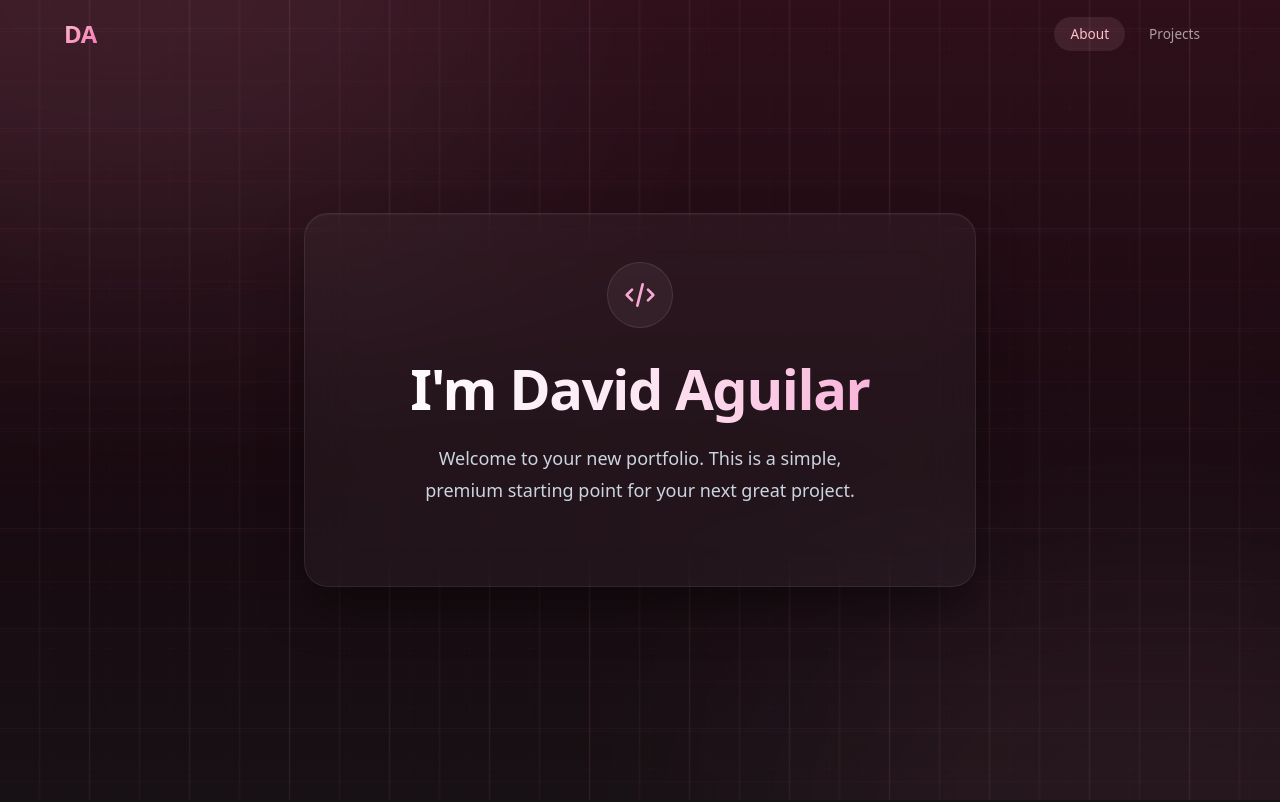
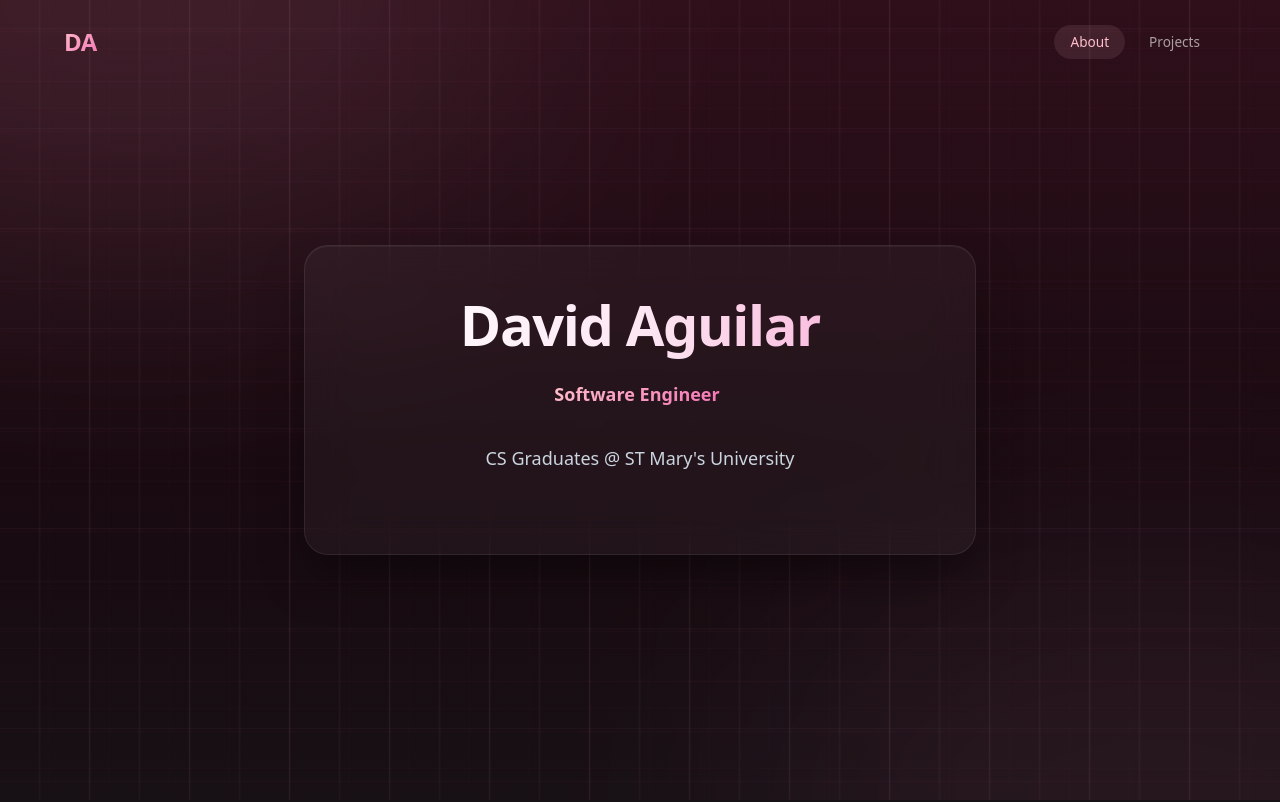
Before and after one commit to Daguilar2021/DevFolio, an Angular app in the folder web-app/: page / in a window 1280 px wide. Shown: the top 802 px of the page. Built offline with nearby package versions, Linux system fonts and the light colour scheme.

Commit message:
UPdated/Fixed Navbar and added typing effect

```diff
--- a/web-app/src/app/app.css
+++ b/web-app/src/app/app.css
@@ -132,7 +132,7 @@
     0 25px 50px -12px rgba(0, 0, 0, 0.5),
     inset 0 1px 0 rgba(255, 255, 255, 0.05);
   max-width: 42rem;
-  width: 100%;
+  width: calc(100% - 2rem);
   margin: 0 1rem;
   text-align: center;
   transition: transform 0.5s ease, background 0.5s ease;
@@ -177,7 +177,9 @@
   line-height: 1.75;
 }
 
+.hero-subtitle animation {
 
+}
 
 /* ===== PROJECTS SECTION ===== */
 .projects-section {
--- a/web-app/src/app/app.html
+++ b/web-app/src/app/app.html
@@ -1,4 +1,5 @@
 <app-navbar></app-navbar>
+
 
 <!-- ===== HERO SECTION ===== -->
 <section class="hero-section" id="hero">
@@ -7,17 +8,15 @@
 
   <!-- Hero content card -->
   <div class="hero-content">
-    <div class="hero-icon-wrapper">
-      <svg xmlns="http://www.w3.org/2000/svg" class="hero-icon" fill="none" viewBox="0 0 24 24" stroke="currentColor"
-        stroke-width="2">
-        <path stroke-linecap="round" stroke-linejoin="round" d="M10 20l4-16m4 4l4 4-4 4M6 16l-4-4 4-4" />
-      </svg>
-    </div>
 
-    <h1 class="hero-title">I'm David Aguilar</h1>
+    <h1 class="hero-title">David Aguilar</h1>
 
     <p class="hero-subtitle">
-      Welcome to your new portfolio. This is a simple, premium starting point for your next great project.
+      <app-TypingEffect></app-TypingEffect>
+    </p>
+
+    <p class="hero-subtitle">
+      CS Graduates @ ST Mary's University
     </p>
 
   </div>
--- a/web-app/src/app/app.ts
+++ b/web-app/src/app/app.ts
@@ -1,10 +1,12 @@
 import { Component, signal, AfterViewInit, OnDestroy, ElementRef, inject } from '@angular/core';
 import { RouterOutlet } from '@angular/router';
-import { Navbar } from '../components/navbar';
+import { Navbar } from '../components/navbar/navbar';
+import { TypingEffect } from '../components/TypingEffect/TypingEffect';
+
 
 @Component({
   selector: 'app-root',
-  imports: [RouterOutlet, Navbar],
+  imports: [RouterOutlet, Navbar, TypingEffect],
   templateUrl: './app.html',
   styleUrl: './app.css',
 })
--- /dev/null
+++ b/web-app/src/components/TypingEffect/TypingEffect.css
@@ -0,0 +1,28 @@
+:host {
+  display: inline-flex;
+  align-items: center;
+  justify-content: center;
+}
+
+.typing-text {
+  font-weight: 600;
+  color: #ffc0cb; /* fallback */
+  background: linear-gradient(135deg, #ffc0cb, #f472b6);
+  -webkit-background-clip: text;
+  background-clip: text;
+  -webkit-text-fill-color: transparent;
+}
+
+.cursor {
+  display: inline-block;
+  width: 2px;
+  height: 1.1em;
+  background-color: #f472b6;
+  margin-left: 4px;
+  animation: blink 1s step-end infinite;
+}
+
+@keyframes blink {
+  0%, 100% { opacity: 1; }
+  50% { opacity: 0; }
+}
--- /dev/null
+++ b/web-app/src/components/TypingEffect/TypingEffect.html
@@ -0,0 +1 @@
+<span class="typing-text">{{ displayedTitle() }}</span><span class="cursor"></span>
--- /dev/null
+++ b/web-app/src/components/TypingEffect/TypingEffect.ts
@@ -0,0 +1,53 @@
+import { Component, OnInit, signal } from '@angular/core';
+
+@Component({
+    selector: 'app-TypingEffect',
+    templateUrl: './TypingEffect.html',
+    styleUrl: './TypingEffect.css',
+})
+export class TypingEffect implements OnInit {
+    titles = [
+        'GIS Developer',
+        'Software Engineer',
+        'AI/ML Enthusiast'
+    ];
+    currentTitleIndex = 0;
+
+    // Use an Angular Signal to ensure the UI updates instantly on every character
+    displayedTitle = signal('');
+
+    typingSpeed = 80; // ms per character
+    deletingSpeed = 40; // ms per character
+    pauseDuration = 2000; // ms to pause on full title
+
+    private isDeleting = false;
+
+    ngOnInit(): void {
+        this.startTypingEffect();
+    }
+
+    startTypingEffect() {
+        const currentTitle = this.titles[this.currentTitleIndex];
+        const currentText = this.displayedTitle();
+
+        if (this.isDeleting) {
+            this.displayedTitle.set(currentTitle.substring(0, currentText.length - 1));
+        } else {
+            this.displayedTitle.set(currentTitle.substring(0, currentText.length + 1));
+        }
+
+        let typeSpeed = this.isDeleting ? this.deletingSpeed : this.typingSpeed;
+        const newText = this.displayedTitle();
+
+        if (!this.isDeleting && newText === currentTitle) {
+            typeSpeed = this.pauseDuration;
+            this.isDeleting = true;
+        } else if (this.isDeleting && newText === '') {
+            this.isDeleting = false;
+            this.currentTitleIndex = (this.currentTitleIndex + 1) % this.titles.length;
+            typeSpeed = 500; // brief pause before typing next word
+        }
+
+        setTimeout(() => this.startTypingEffect(), typeSpeed);
+    }
+}
--- a/web-app/src/components/navbar.css
+++ b/web-app/src/components/navbar/navbar.css
@@ -1,21 +1,44 @@
 /* ===== NAVBAR ===== */
+
+/*
+  :host is the <app-navbar> custom element Angular injects.
+  display:block gives it normal block flow but it has no size impact
+  because .navbar inside is position:fixed (out of flow entirely).
+*/
+:host {
+  display: block;
+}
+
 .navbar {
-  position: fixed;
+  /* Start absolute so it scrolls away with the hero section naturally */
+  position: absolute;
   top: 0;
   left: 0;
   right: 0;
   z-index: 100;
-  padding: 1rem 2rem;
-  transition: background 0.4s ease, box-shadow 0.4s ease, padding 0.3s ease;
+  padding: 1.5rem 2rem;
+  background: transparent;
+  transition: padding 0.3s ease;
 }
 
-/* Solid background on scroll */
+/* Fixed background on scroll with a snap/slide-down animation */
 .navbar.scrolled {
-  background: rgba(23, 16, 20, 0.75);
+  position: fixed;
+  background: rgba(23, 16, 20, 0.85);
   backdrop-filter: blur(16px);
   -webkit-backdrop-filter: blur(16px);
   box-shadow: 0 4px 30px rgba(0, 0, 0, 0.3);
   padding: 0.7rem 2rem;
+  animation: navSlideDown 0.4s cubic-bezier(0.16, 1, 0.3, 1) forwards;
+}
+
+@keyframes navSlideDown {
+  from {
+    transform: translateY(-100%);
+  }
+  to {
+    transform: translateY(0);
+  }
 }
 
 .nav-inner {
--- a/web-app/src/components/navbar.ts
+++ b/web-app/src/components/navbar/navbar.ts
@@ -12,8 +12,8 @@ export class Navbar {
 
     @HostListener('window:scroll')
     onScroll(): void {
-        // Add background when scrolled past 50px
-        this.isScrolled = window.scrollY > 50;
+        // Trigger the fixed "snapped" navbar after scrolling past the initial view (e.g., 200px)
+        this.isScrolled = window.scrollY > 200;
 
         // Determine which section is currently in view
         const sections = ['projects', 'hero']; // check bottom-up
--- a/web-app/src/styles.css
+++ b/web-app/src/styles.css
@@ -1,3 +1,18 @@
 /* You can add global styles to this file, and also import other style files */
 
 @import 'tailwindcss';
+
+*,
+*::before,
+*::after {
+  box-sizing: border-box;
+}
+
+html,
+body {
+  margin: 0;
+  padding: 0;
+  max-width: 100vw;
+  overflow-x: hidden;
+  background-color: #171014;
+}
```
Also changed, not shown: web-app/src/components/navbar/navbar.html (renamed from web-app/src/components/navbar.html).
